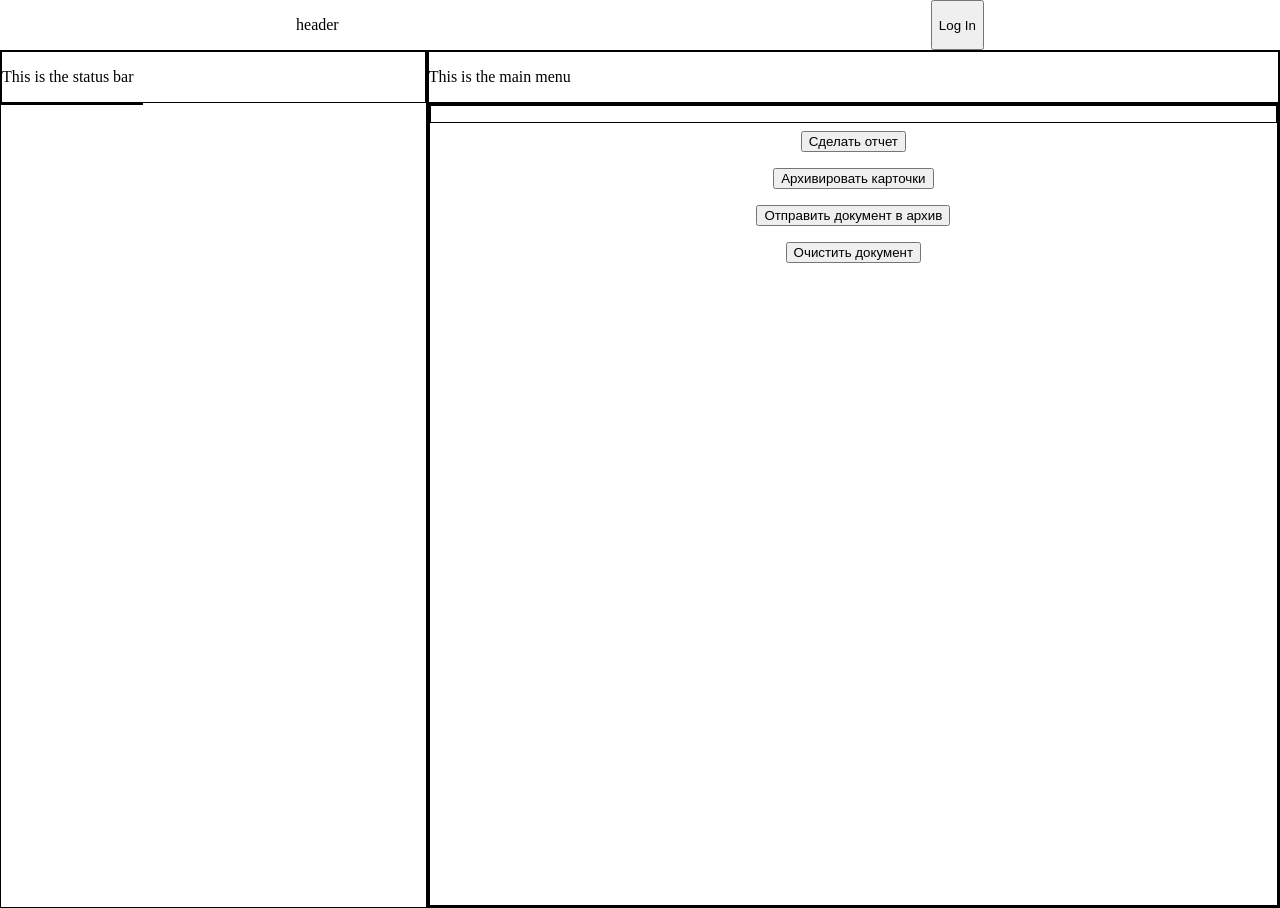
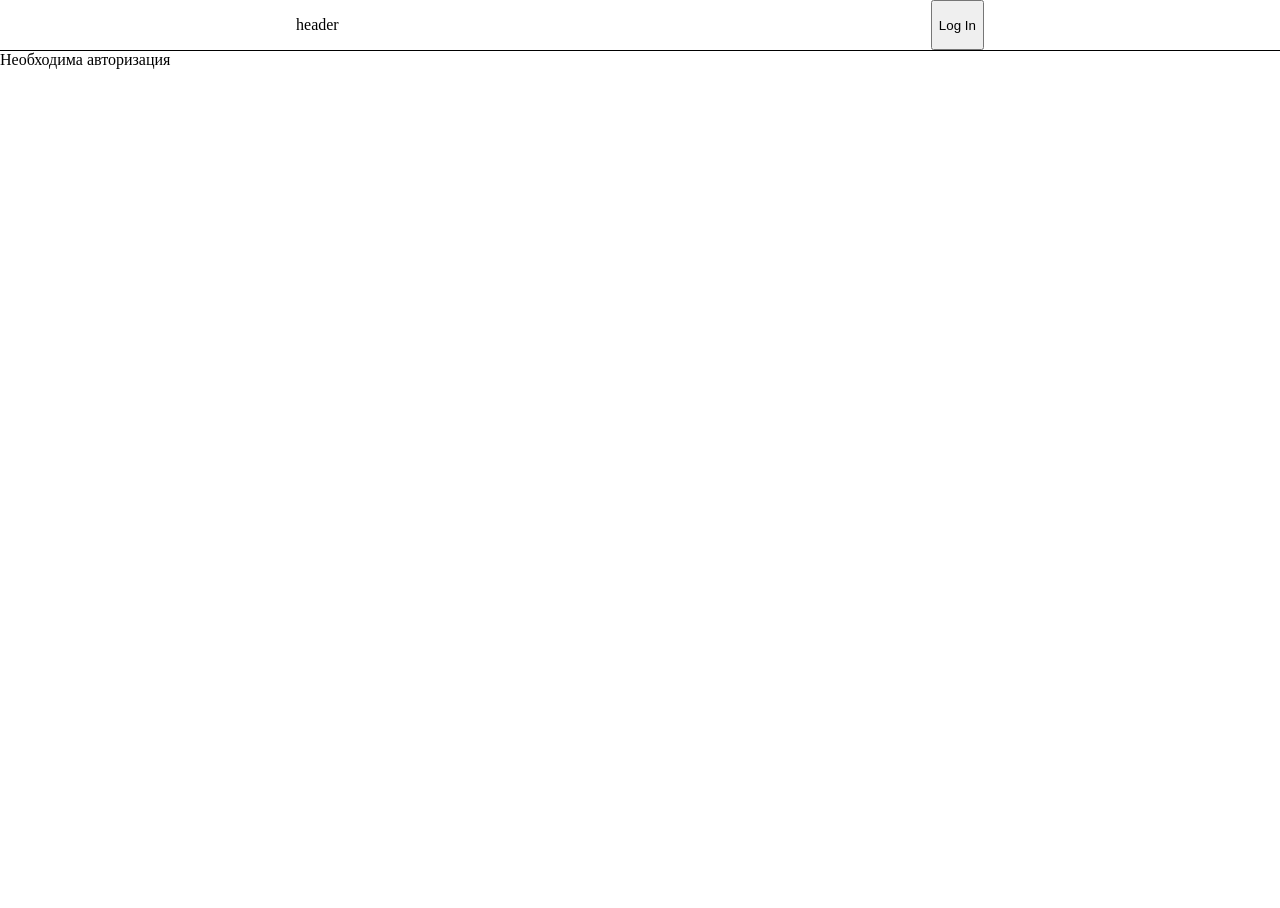
Before and after one commit to PavelMilanov/Projects-assistant, a Vue app in the folder web-app/: page / in a window 1280 px wide. After the commit the page ends 800 px from the top, so only its background shows below. Built offline with nearby package versions, Linux system fonts and the light colour scheme.

Commit message:
доработан механизм авторизации

```diff
--- a/web-app/src/App.vue
+++ b/web-app/src/App.vue
@@ -28,7 +28,7 @@ export default {
   data() {
         return {
           // для стиля компонента vForm
-          status: 'hidden',
+          status: 'hidden'
         }
     },
   components: {
--- a/web-app/src/components/v-asside.vue
+++ b/web-app/src/components/v-asside.vue
@@ -1,5 +1,5 @@
 <template>
-    <div class="Asside">
+    <div class="Asside" v-if="asside_auth">
         <div>
             <p>This is the status bar</p>
         </div>
@@ -16,9 +16,17 @@
 export default {
     data() {
         return {
-
+            auth: this.$store.getters.GET_USER.is_authenticated
         }
     },
+    methods: {
+
+    },
+    computed: {
+        asside_auth() {
+            return this.$store.getters.GET_USER.is_authenticated
+        }
+    }
 }
 </script>
 
--- a/web-app/src/components/v-main.vue
+++ b/web-app/src/components/v-main.vue
@@ -1,12 +1,12 @@
 <template>
-    <div class="Main">
+    <div class="Main" v-if="main_auth">
         <div>
             <p>This is the main menu</p>
         </div>
         <div>
             <div class="main-menu">
                 <div class="status-bar">
-                    <p>{{status_text ? status_text : ''}}</p>
+                    <p>{{text_status}}</p>
                 </div>
                 <li class="list-menu">
                     <button
@@ -29,14 +29,17 @@
             </div>
         </div>
     </div>
+    <div v-else>
+        Необходима авторизация
+    </div>
 </template>
+
 
 <script>
 
 export default {
     data() {
         return {
-            status_text: this.$store.getters.GET_INFO,
             token: this.$store.getters.GET_USER.token
         }
     },
@@ -54,6 +57,14 @@ export default {
         archive_cards() {
             this.$store.dispatch('ARCHIVE_CARDS', this.token);
         },
+    },
+    computed: {
+        main_auth() {
+            return this.$store.getters.GET_USER.is_authenticated
+        },
+        text_status() {
+            return this.$store.getters.GET_INFO
+        }
     }
 }
 </script>
--- a/web-app/src/main.less
+++ b/web-app/src/main.less
@@ -6,16 +6,12 @@ body {
 header {
     display: flex;
     justify-content: space-around;
+    border-bottom: 1px solid black;
 }
 
 main {
     display: grid;
     grid-template-columns: 1fr 2fr;
-
-    div {
-        border: 1px solid black;
-        border-collapse: collapse;
-    }
 }
 
 .Asside,
--- a/web-app/src/store/index.js
+++ b/web-app/src/store/index.js
@@ -18,8 +18,9 @@ export default createStore({
     ,
   },
   mutations: {
-    SET_USER_TOKEN: (state, data) => {
+    SET_USER_IS_AUTH: (state, data) => {
       state.user.token = data
+      state.user.is_authenticated = true
     },
     SET_INFO: (state, data) => {
       state.info = data
@@ -38,8 +39,8 @@ export default createStore({
                 'username': data.username,
                 'password': data.password
             })
-        }).then( response => {
-          context.commit('SET_USER_TOKEN', response.data);
+      }).then(response => {
+          context.commit('SET_USER_IS_AUTH', response.data);
         }).catch( error => {
             console.log(error);
         })
```
